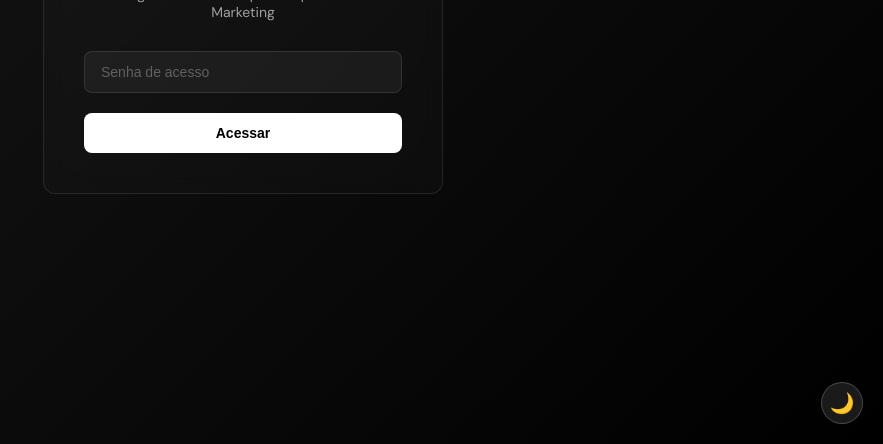
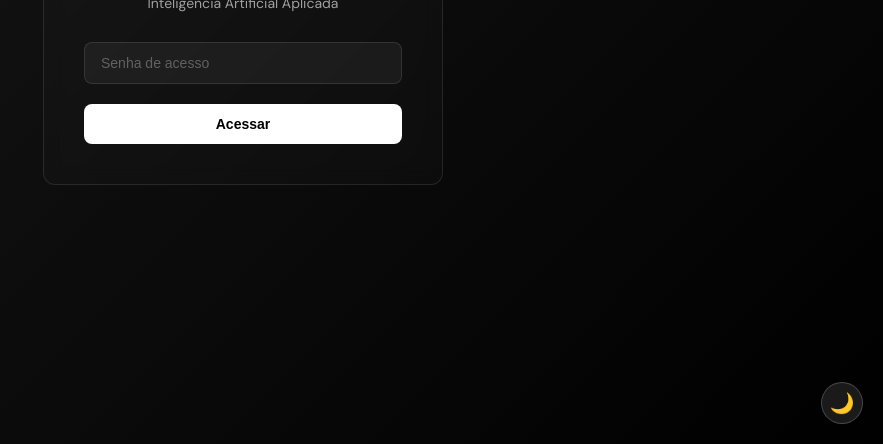
Before and after one commit to ricardoadamo/influencia50-hub, a plain HTML site: page public/index.html in a window 1280 px wide. Shown: the part 356-800 px from the top of the page, without its empty margins (397-1280 px from the left). Drawn offline with nearby package versions, Linux system fonts and the light colour scheme.

```diff
--- a/public/index.html
+++ b/public/index.html
@@ -114,7 +114,7 @@
 <div class="login-container" id="loginContainer">
   <div class="login-box">
     <h1>INFLUÊNCIA 5.0</h1>
-    <p>Inteligência Artificial Aplicada para Mídia e Marketing</p>
+    <p>Inteligência Artificial Aplicada</p>
     <input type="password" id="passwordInput" placeholder="Senha de acesso" />
     <button onclick="validatePassword()">Acessar</button>
     <div class="login-error" id="loginError">Senha incorreta</div>
@@ -124,7 +124,7 @@
 <div class="hub-container" id="hubContainer">
   <div class="hub-header">
     <h1>INFLUÊNCIA 5.0</h1>
-    <p>Inteligência Artificial Aplicada para Mídia e Marketing</p>
+    <p>Inteligência Artificial Aplicada</p>
     <hr>
     <p>12 agentes especializados em estratégia, criação e performance</p>
   </div>
```
